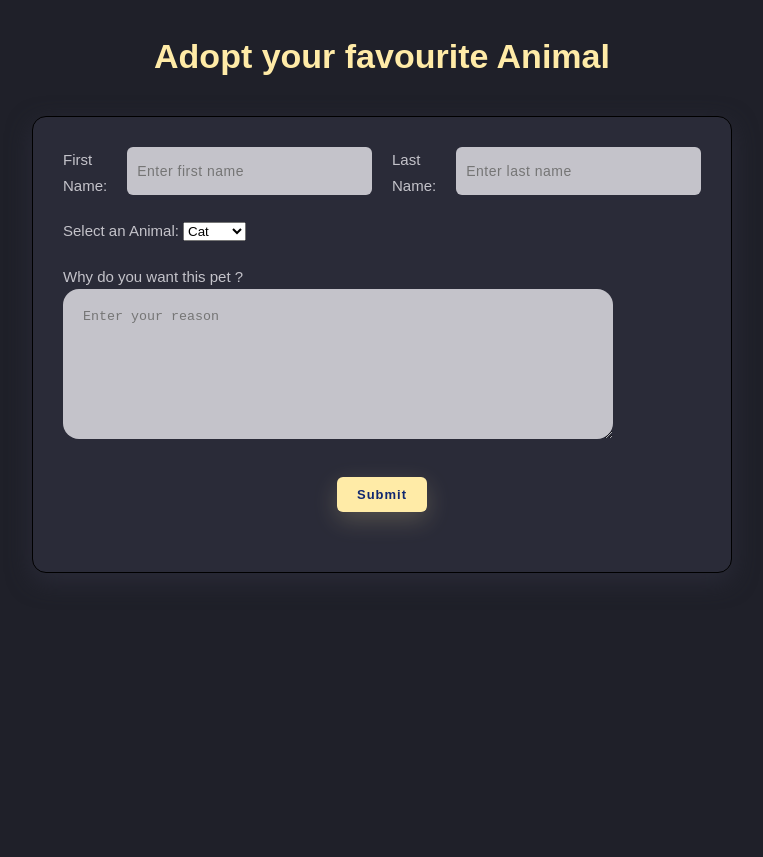
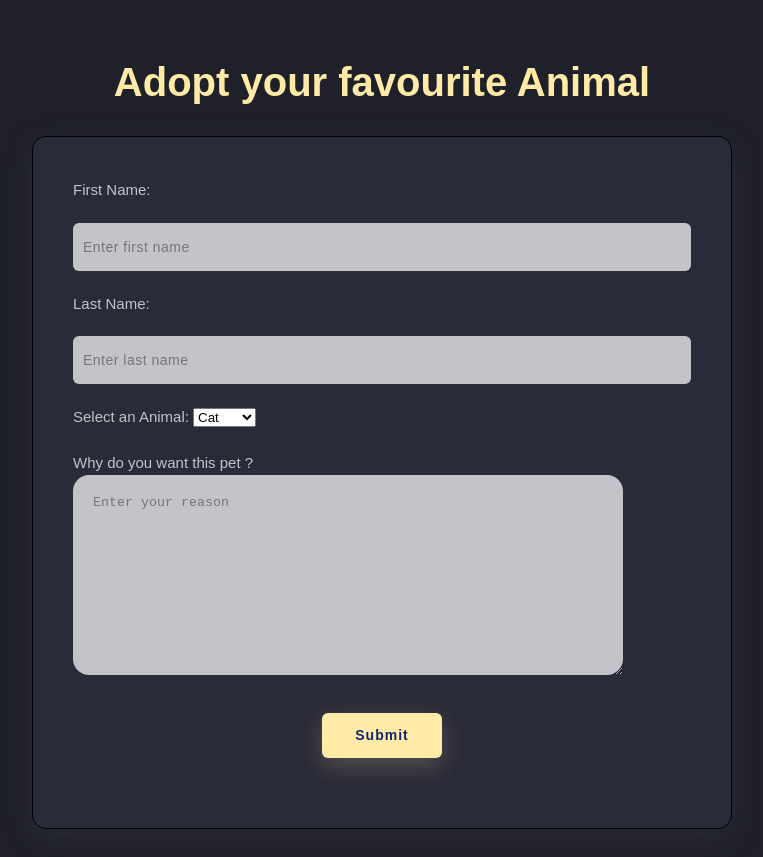
Before and after one commit to Ruthlesx/AdoptYourAnimal_learnable, a plain HTML site: page index.html in a window 1280 px wide. Shown: the whole page, without its empty margins (258-1021 px from the left). Before the commit the page ends 800 px from the top, so only its background shows below. Drawn offline with Linux system fonts and the light colour scheme.

Commit message:
Fourth commit

```diff
--- a/index.css
+++ b/index.css
@@ -12,17 +12,18 @@
     background-color:#1f2029;
 }
 
-section{
+.main-section{
     display: block;
     position: relative;
-    width: 100%;
+    width:auto ;
+    padding: 20px;
 }
 
 .title{
     font-size: 34px;
     font-family: sans-serif;
     text-align: center;
-    margin-bottom: 30px;
+    margin: 20px auto;
 
     color:#ffeba7;
 }
@@ -34,7 +35,7 @@
     width: 100%;
     flex-direction: column;
     margin: 0 auto;
-    width: 700px;
+    max-width: 700px;
     height: fit-content;
     background-color:  #2a2b38;
     border: solid black 0.5px;
@@ -47,6 +48,7 @@
     padding-bottom: 20px;
     display: flex;
     gap: 20px;
+    flex-wrap: wrap;
 }
 
 
@@ -81,7 +83,8 @@
 
 #textarea {
 
-    width: 550px;
+    width: 100%;
+    max-width: 550px;
     height: 150px;
     border-radius: 16px;
     background-color: #c4c3ca;
@@ -100,14 +103,70 @@
 
 .button {
 
-    width: 90px;
-    height: 35px;
+    width: 100px;
+    height: 40px;
     border-radius: 6px;
-    font-size: 13px;
+    font-size: 14px;
     font-weight: 600;
     box-shadow: 0 8px 24px 0 rgba(255,235,167,.2);
     letter-spacing: 1px;
     background-color: #ffeba7;
     color: #102770;
     border: none;
+    cursor: pointer;
 }
+
+/* Media Query for Smaller Screens */
+@media only screen and (max-width: 600px) {
+
+    .title {
+        font-size: 28px;
+        margin: 15px auto;
+    }
+
+    form {
+        padding: 20px;
+    }
+
+    .names {
+        flex-direction: column;
+        gap: 10px;
+
+    }
+
+    #textarea {
+        width: 100%;
+        height: 120px;
+
+    }
+
+    .button {
+        width: 100%;
+
+    }
+}
+
+
+
+
+/* Media Query for Larger Screens */
+ @media only screen and (min-width: 1024px) {
+
+    .title{
+        font-size: 40px;
+    }
+
+    form {
+        padding: 40px;
+    }
+
+    #textarea {
+        height: 200px;
+
+    }
+
+    .button {
+        width: 120px;
+        height: 45px;
+    }
+ }
```
